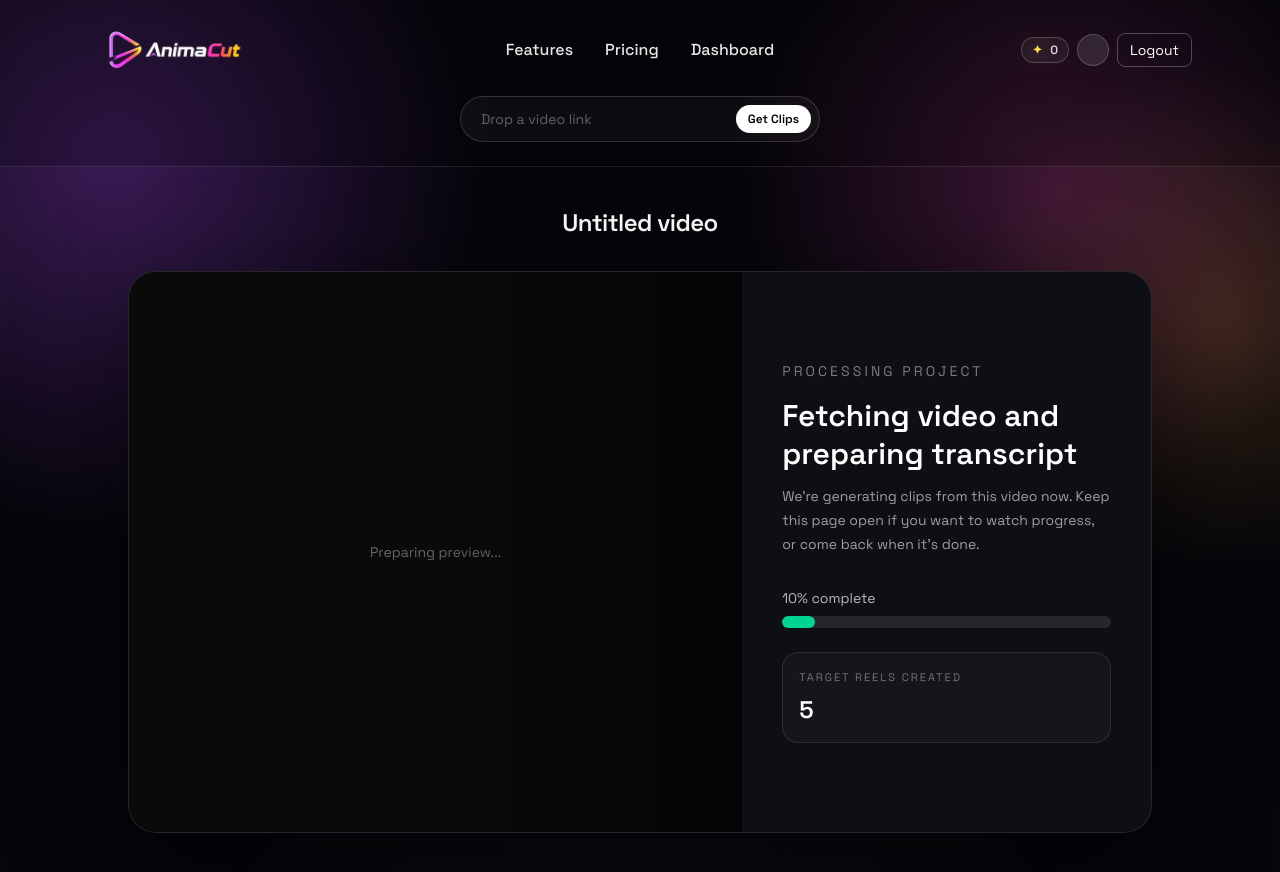
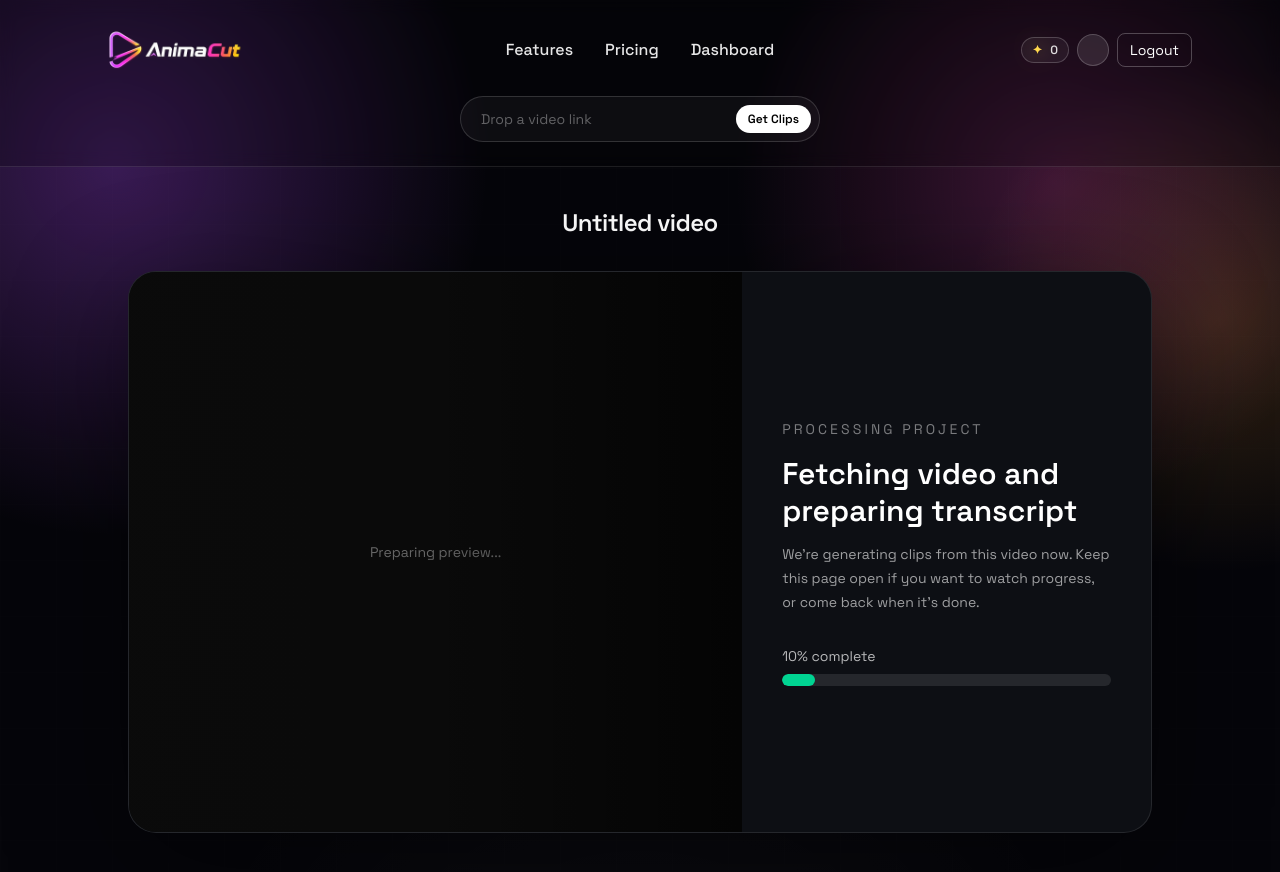
Before and after one commit to Duychinni/animecut, a Next.js app: page /dashboard/projects/1 in a window 1280 px wide. Shown: the top 872 px of the page. Built offline with nearby package versions, Linux system fonts and the light colour scheme; no server answers; the database is empty.

Commit message:
Fix broken analyze refs and remove target reels card

```diff
--- a/app/api/analyze/route.ts
+++ b/app/api/analyze/route.ts
@@ -247,7 +247,7 @@ function adjustBoundaries(
   if (startsLikeNaturalBoundary(startText)) confidence += 0.14;
   if (endText && endsSentence(endText)) confidence += 0.14;
   if (!endsWithFiller(endText)) confidence += 0.08;
-  if (clamped.end - clamped.start >= 15 && clamped.end - clamped.start <= IDEAL_MAX_SEC) confidence += 0.08;
+  if (clamped.end - clamped.start >= minClipSec && clamped.end - clamped.start <= Math.min(maxClipSec, 60)) confidence += 0.08;
   confidence = Math.max(0, Math.min(1, Number(confidence.toFixed(2))));
 
   const reasons = [] as string[];
@@ -392,7 +392,7 @@ export async function POST(req: Request) {
         return acc;
       }, []);
 
-    const targetReturnCount = Math.min(deduped.length, Math.max(MIN_RETURN_CLIPS, targetClipCount));
+    const targetReturnCount = Math.min(deduped.length, targetClipCount);
     const ranked = deduped.slice(0, targetReturnCount).map((item, idx) => ({ ...item, rank: idx + 1 }));
 
     console.log('[analyze] counts', {
--- a/components/project/ProcessingHero.tsx
+++ b/components/project/ProcessingHero.tsx
@@ -61,7 +61,6 @@ export function ProcessingHero({ projectId, pageTitle, heroThumbnail, fallbackPe
   }, [projectId]);
 
   const percent = Math.max(0, Math.min(100, Number(data?.progress?.percent ?? fallbackPercent)));
-  const targetCount = Number(data?.progress?.target_exports ?? fallbackTargetCount);
   const status = String(data?.project?.status ?? 'created');
   const pipelineError = data?.project?.pipeline_error ?? null;
 
@@ -108,13 +107,6 @@ export function ProcessingHero({ projectId, pageTitle, heroThumbnail, fallbackPe
                   <div className="h-full rounded-full bg-emerald-400 transition-all" style={{ width: `${Math.max(6, Math.min(100, percent))}%` }} />
                 </div>
               </div>
-
-              <div className="grid grid-cols-1 gap-3 pt-2">
-                <div className="rounded-2xl border border-white/10 bg-white/[0.03] px-4 py-4">
-                  <p className="text-[11px] uppercase tracking-[0.18em] text-white/40">Target reels created</p>
-                  <p className="mt-2 text-2xl font-semibold text-white">{targetCount}</p>
-                </div>
-              </div>
             </div>
           </div>
         </div>
```
